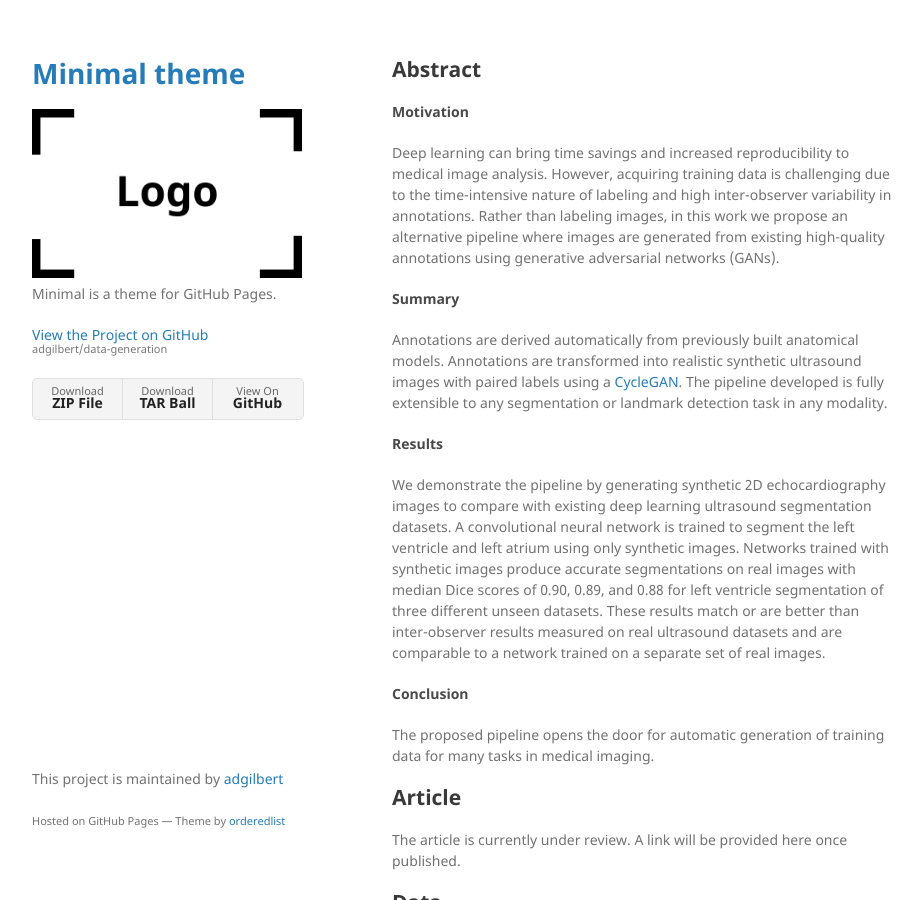
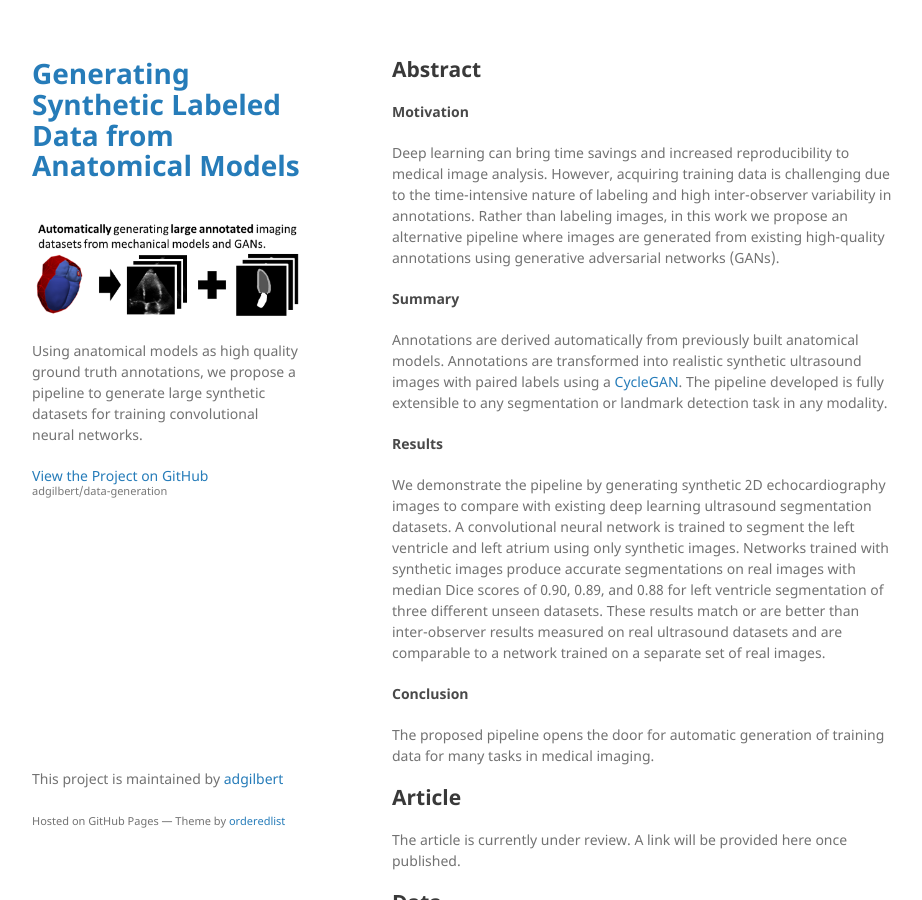
Before and after one commit to adgilbert/data-generation, a Jekyll site: the page built from docs/index.md, in a window 1280 px wide and 900 px high. Shown: the whole window, without its empty margins (178-1100 px from the left). Built offline with Jekyll 4.4.1, drawn with Linux system fonts in a browser that asks for light colours; our own code applies the rules of GitHub Pages for plain Markdown files.

Commit message:
Correcting config file

```diff
--- a/_config.yml
+++ /dev/null
@@ -1,5 +0,0 @@
-theme: jekyll-theme-minimal
-title: "Generating Synthetic Labeled Data from Anatomical Models"
-description: Using anatomical models as high quality ground truth annotations, we propose a pipeline to generate large synthetic
-  datasets for training convolutional neural networks.
-logo: /docs/assets/img/intro.png
--- a/docs/_config.yml
+++ b/docs/_config.yml
@@ -1,6 +1,5 @@
-title: Minimal theme
-logo: /assets/img/logo.png
-description: Minimal is a theme for GitHub Pages.
-show_downloads: true
-google_analytics:
+title: "Generating Synthetic Labeled Data from Anatomical Models"
+logo: /assets/img/intro.png
+description: Using anatomical models as high quality ground truth annotations, we propose a pipeline to generate large synthetic
+  datasets for training convolutional neural networks.
 theme: jekyll-theme-minimal
```
Also changed, not shown: 1 other file.
